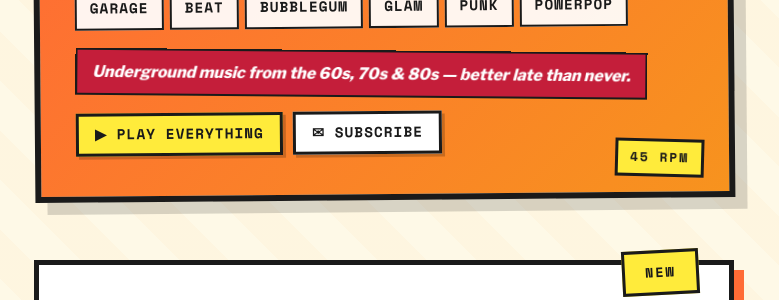
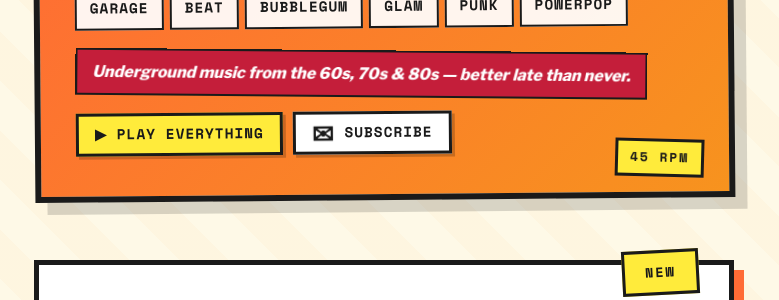
Before and after one commit to michaelgpearce/mike2000, a Jekyll site: the page built from index.html, in a window 1280 px wide. Shown: the part 182-482 px from the top of the page, without its empty margins (256-1035 px from the left). Built offline with Jekyll 4.4.1, drawn with Linux system fonts in a browser that asks for light colours.

Commit message:
Make subscribe envelope icon 2x size

```diff
--- a/_layouts/default.html
+++ b/_layouts/default.html
@@ -29,7 +29,7 @@
       <p class="header-sub">Underground music from the 60s, 70s &amp; 80s &mdash; better late than never.</p>
       <div class="header-links">
         <a href="https://www.youtube.com/watch?list=PLY_J9x1TwU6cB4f_Ueoq6MZELYp6lR0TC&v=gf5duh3tkAM&autoplay=1" class="play-everything-link" target="_blank">▶ Play Everything</a>
-        <a href="/subscribe" class="subscribe-link">✉ Subscribe</a>
+        <a href="/subscribe" class="subscribe-link"><span class="subscribe-icon">✉</span> Subscribe</a>
       </div>
     </div>
   </header>
--- a/css/style.css
+++ b/css/style.css
@@ -140,6 +140,14 @@ header h1 a {
     text-decoration: none;
     box-shadow: 3px 3px 0 rgba(0,0,0,0.2);
     transition: transform 0.1s, box-shadow 0.1s;
+}
+
+.subscribe-icon {
+    font-size: 1.8em;
+    line-height: 0;
+    vertical-align: middle;
+    position: relative;
+    top: -1px;
 }
 
 .subscribe-link:hover {
```
